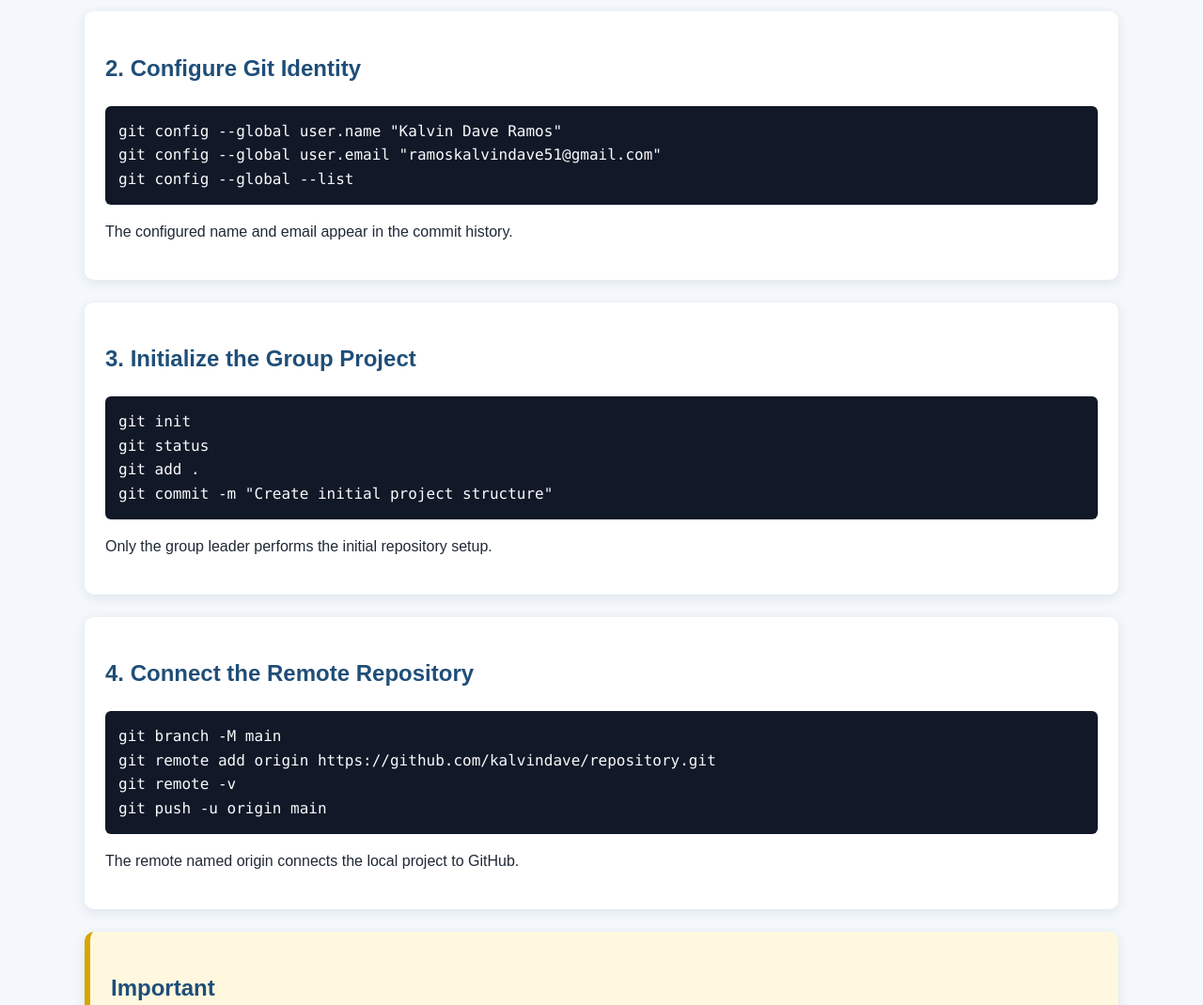
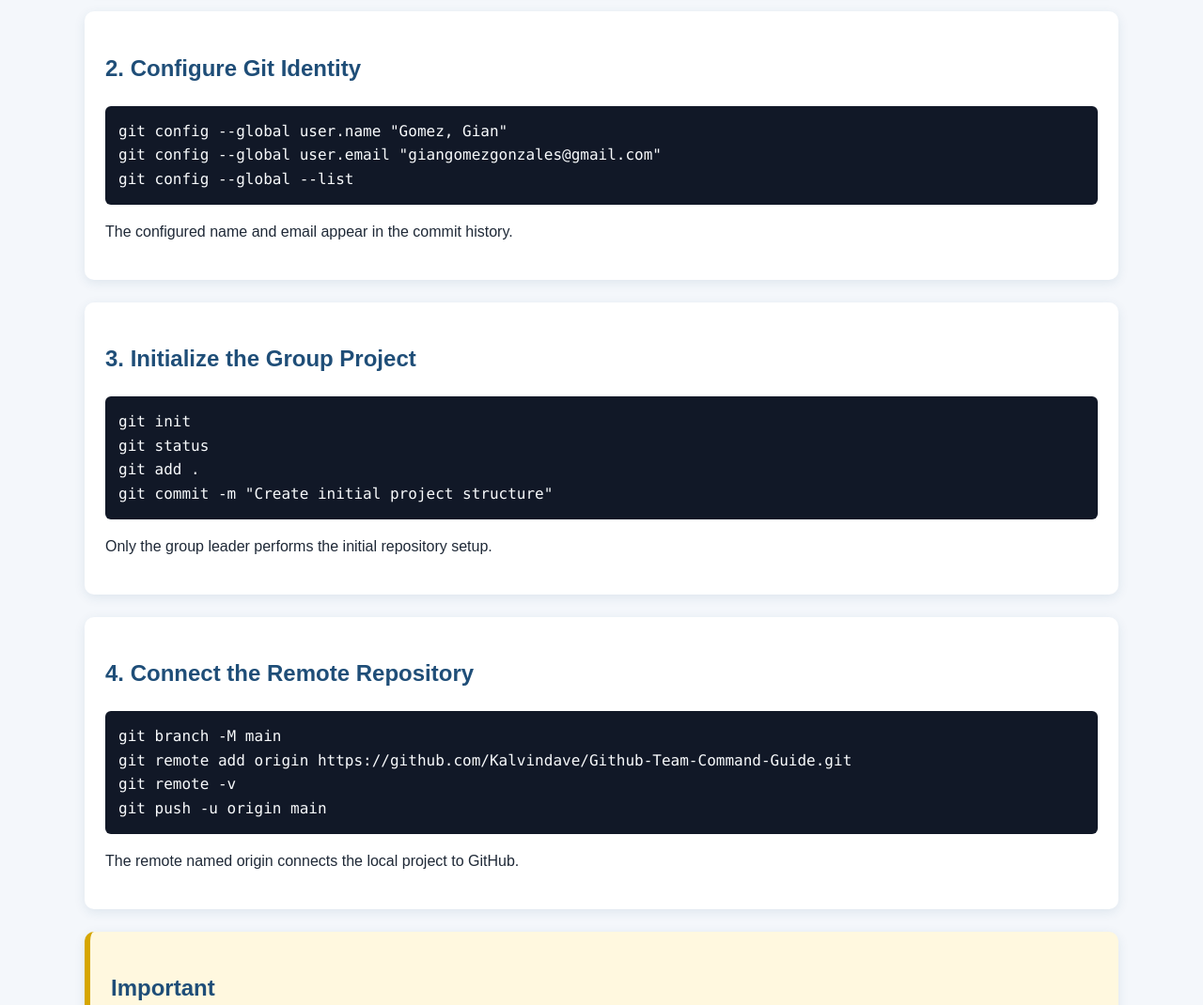
Before and after one commit to Kalvindave/Github-Team-Command-Guide, a plain HTML site: page setup.html in a window 1280 px wide. Shown: the part 440-1510 px from the top of the page at 94% size. Drawn offline with Linux system fonts and the light colour scheme; files that its build step writes are made by us from their sources.

Commit message:
Complete Git setup page

```diff
--- a/setup.html
+++ b/setup.html
@@ -27,8 +27,8 @@
 
         <section>
             <h2>2. Configure Git Identity</h2>
-            <pre><code>git config --global user.name "Kalvin Dave Ramos"
-git config --global user.email "ramoskalvindave51@gmail.com"
+            <pre><code>git config --global user.name "Gomez, Gian"
+git config --global user.email "giangomezgonzales@gmail.com"
 git config --global --list</code></pre>
             <p>The configured name and email appear in the commit history.</p>
         </section>
@@ -45,7 +45,7 @@ git commit -m "Create initial project structure"</code></pre>
         <section>
             <h2>4. Connect the Remote Repository</h2>
             <pre><code>git branch -M main
-git remote add origin https://github.com/kalvindave/repository.git
+git remote add origin https://github.com/Kalvindave/Github-Team-Command-Guide.git
 git remote -v
 git push -u origin main</code></pre>
             <p>The remote named origin connects the local project to GitHub.</p>
```
